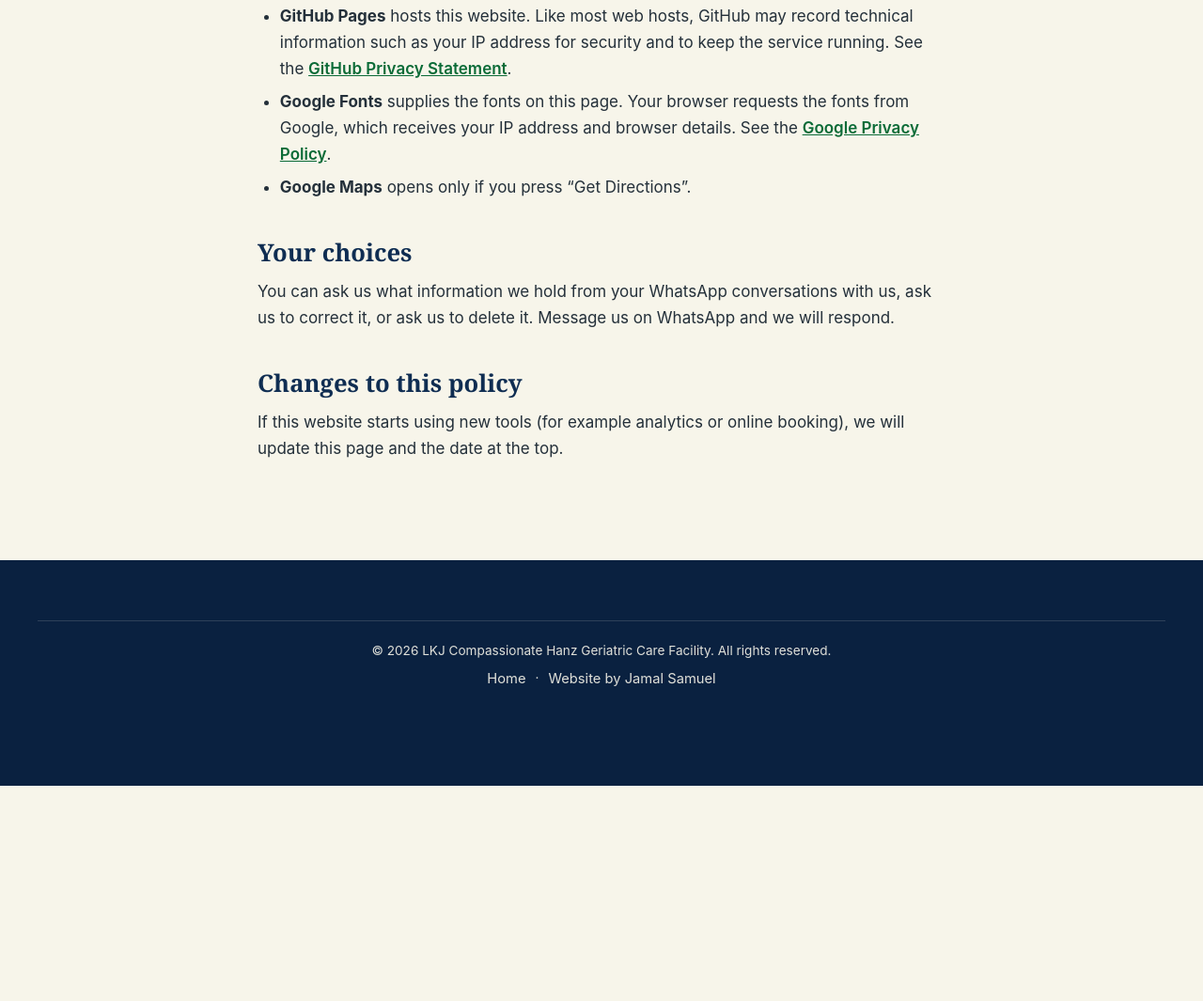
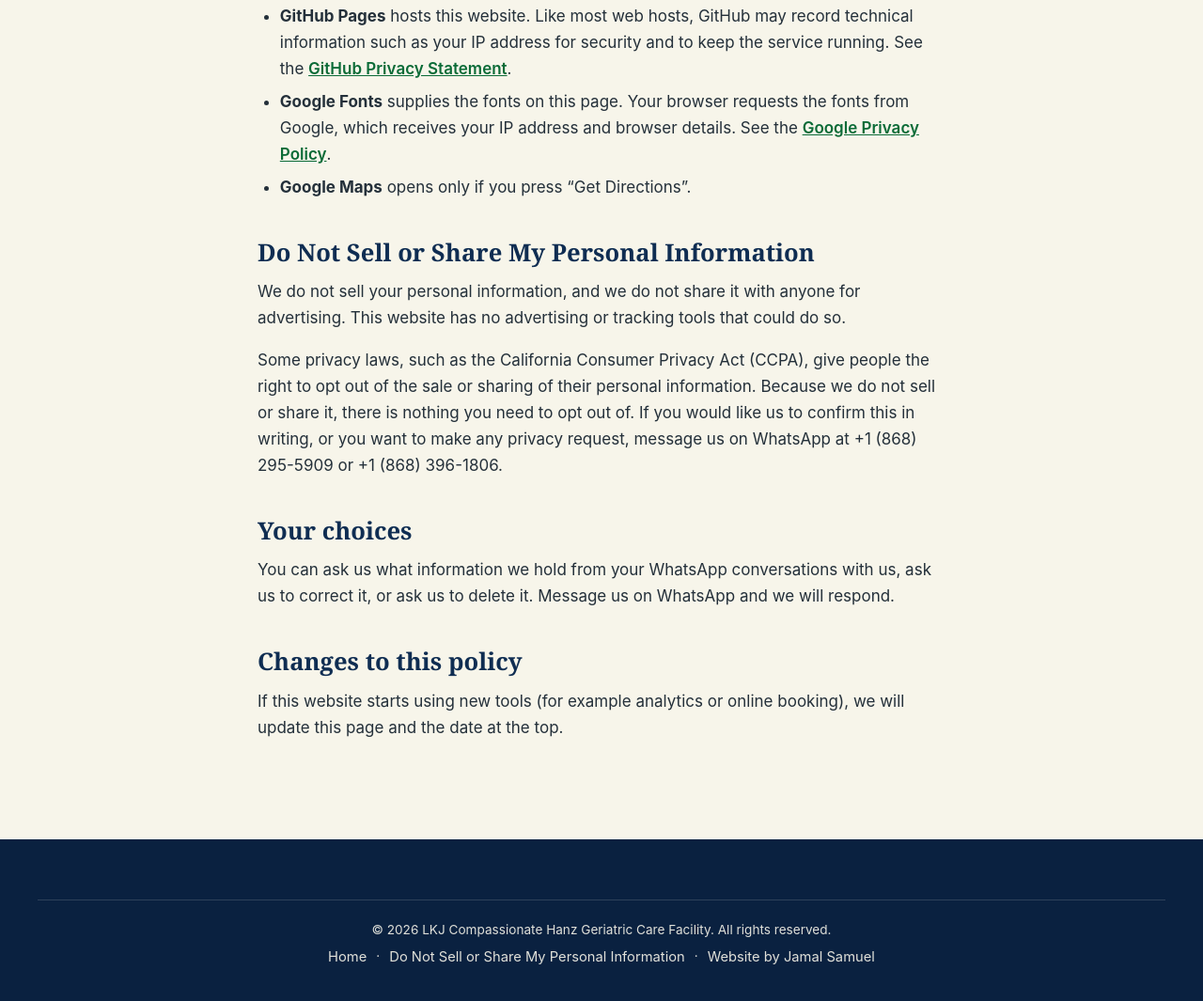
Before and after one commit to jamalss/LKJ-Compassionate-Hanz-Geriatric-Care-Facility, a plain HTML site: page privacy-policy.html in a window 1280 px wide. Shown: the part 1349-2414 px from the top of the page at 94% size. Before the commit the page ends 2185 px from the top, so only its background shows below. Drawn offline with Linux system fonts and the light colour scheme.

Commit message:
Update privacy-policy.html

```diff
--- a/privacy-policy.html
+++ b/privacy-policy.html
@@ -11,7 +11,11 @@
 <meta name="description" content="How the LKJ Compassionate Hanz website handles your information.">
 <meta name="robots" content="index, follow">
 <link rel="canonical" href="https://jamalss.github.io/LKJ-Compassionate-Hanz-Geriatric-Care-Facility/privacy-policy.html">
-<link rel="icon" href="assets/lkj-logo.png" type="image/png">
+<!-- Icons (cream tile keeps the navy emblem visible on dark browser tabs) -->
+<link rel="icon" href="assets/favicon.ico" sizes="48x48">
+<link rel="icon" href="assets/favicon-32.png" type="image/png" sizes="32x32">
+<link rel="apple-touch-icon" href="assets/apple-touch-icon.png">
+<link rel="manifest" href="site.webmanifest">
 <link rel="preconnect" href="https://fonts.googleapis.com">
 <link rel="preconnect" href="https://fonts.gstatic.com" crossorigin>
 <link id="google-fonts" rel="stylesheet" media="print" href="https://fonts.googleapis.com/css2?family=Cormorant+Garamond:wght@500;600;700&amp;family=DM+Sans:wght@400;500;700&amp;display=swap">
@@ -73,6 +77,10 @@
       <li><strong>Google Maps</strong> opens only if you press &ldquo;Get Directions&rdquo;.</li>
     </ul>
 
+    <h2 id="ccpa-rights">Do Not Sell or Share My Personal Information</h2>
+    <p>We do not sell your personal information, and we do not share it with anyone for advertising. This website has no advertising or tracking tools that could do so.</p>
+    <p>Some privacy laws, such as the California Consumer Privacy Act (CCPA), give people the right to opt out of the sale or sharing of their personal information. Because we do not sell or share it, there is nothing you need to opt out of. If you would like us to confirm this in writing, or you want to make any privacy request, message us on WhatsApp at +1 (868) 295-5909 or +1 (868) 396-1806.</p>
+
     <h2>Your choices</h2>
     <p>You can ask us what information we hold from your WhatsApp conversations with us, ask us to correct it, or ask us to delete it. Message us on WhatsApp and we will respond.</p>
 
@@ -86,6 +94,8 @@
     <p>&copy; <span id="copyright-year">2026</span> LKJ Compassionate Hanz Geriatric Care Facility. All rights reserved.</p>
     <p class="footer-legal">
       <a href="./">Home</a>
+      <span aria-hidden="true">&middot;</span>
+      <a href="#ccpa-rights">Do Not Sell or Share My Personal Information</a>
       <span aria-hidden="true">&middot;</span>
       <a href="https://jamalsamuel.online/" target="_blank" rel="noopener noreferrer">Website by Jamal Samuel</a>
     </p>
```
